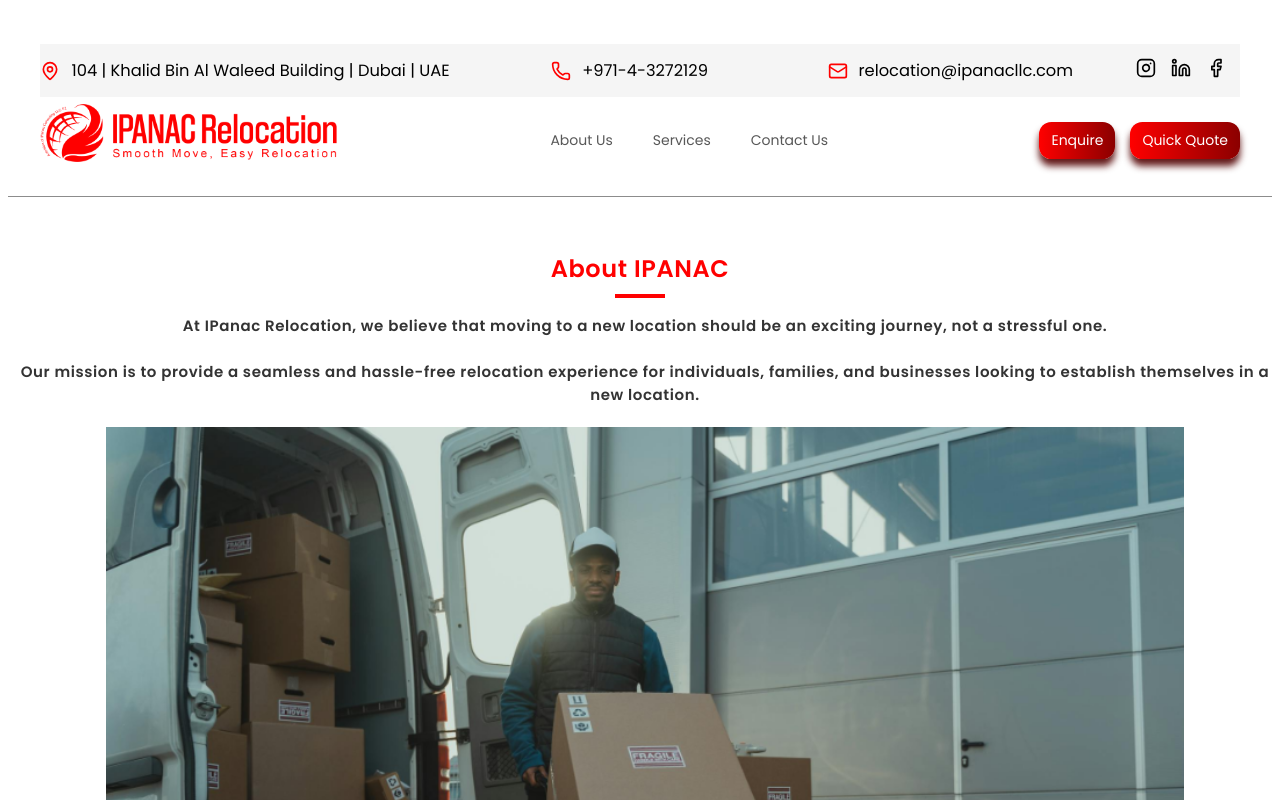
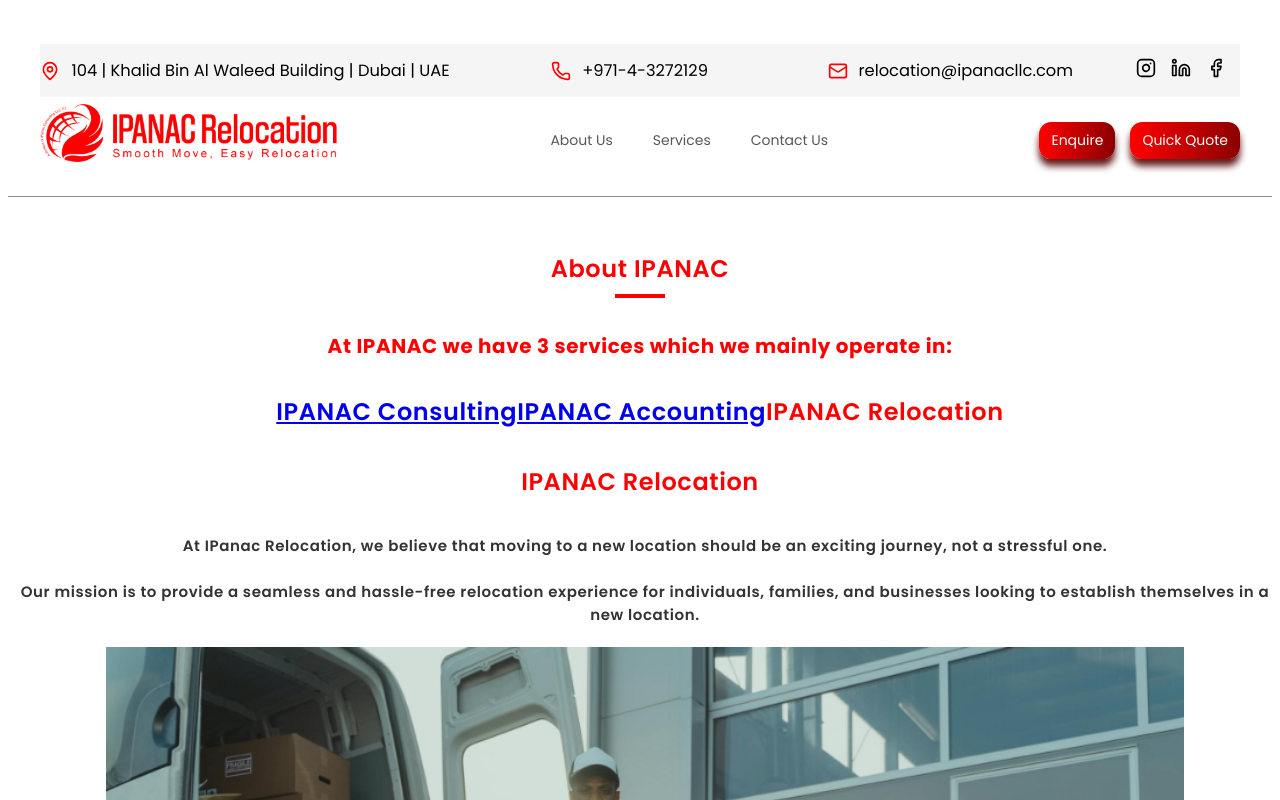
Before and after one commit to Mir-pes/ipanac-1, a React (Vite) app: page /about in a window 1280 px wide. Shown: the top 800 px of the page. Built offline with nearby package versions, Linux system fonts and the light colour scheme.

Commit message:
Update about.jsx

```diff
--- a/src/about.jsx
+++ b/src/about.jsx
@@ -12,13 +12,21 @@
             About IPANAC
           </h3>
 
+          <h5>At IPANAC we have 3 services which we mainly operate in:</h5>
+          <div className="domain-links">
+            <a href="https://ipanacllc.com/" className="domain-link">IPANAC Consulting</a>
+            <a href="https://ipanacaccounting.com/" className="domain-link">IPANAC Accounting</a>
+            <a className="domain-link">IPANAC Relocation</a>
+          </div>
+          <br></br>
+          <div>IPANAC Relocation</div>
+          <br></br>
+
           <div className="start-content">
             At IPanac Relocation, we believe that moving to a new location should be an exciting journey, not a stressful one.
             <br></br>
             <br></br>
             Our mission is to provide a seamless and hassle-free relocation experience for individuals, families, and businesses looking to establish themselves in a new location.
-
-
 
             <div className="image-container">
               <img src={aboutimg} className="image"/>
@@ -33,7 +41,7 @@
           </div>
           </div>
 
-{/*         <div className="Clients">
+        {/* <div className="Clients">
           <div className="Client-content">
           <span>
             <span className="content">
```
